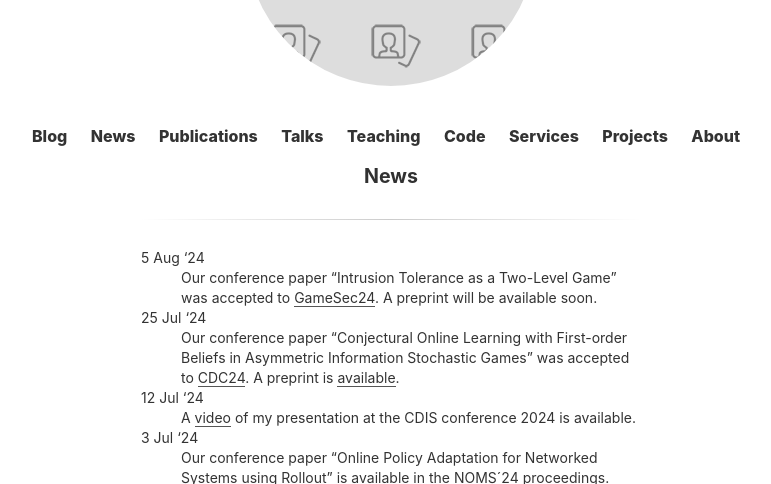
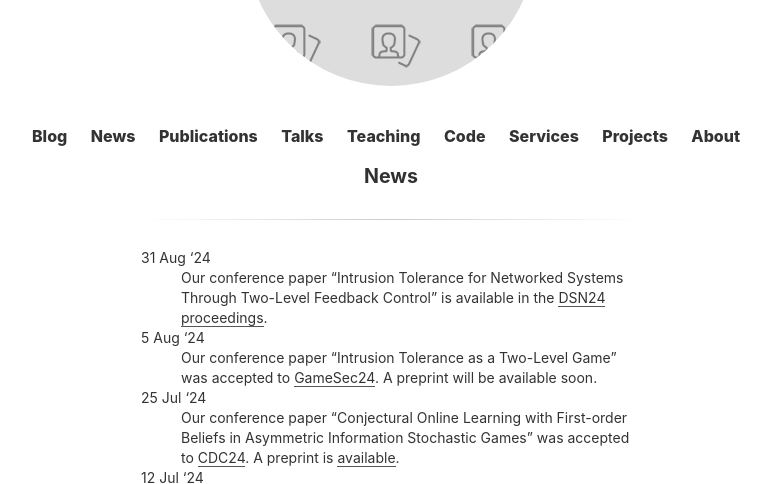
Before and after one commit to Limmen/Limmen.github.io, a Jekyll site: the page built from news.md, in a window 1280 px wide and 900 px high, cut to the strip 244-728 px from the top of the window. Shown: the whole strip, without its empty margins (249-1020 px from the left). Built offline with Jekyll 4.4.1, drawn with Linux system fonts in a browser that asks for light colours.

Commit message:
add link

```diff
--- a/news.md
+++ b/news.md
@@ -2,6 +2,9 @@
 layout: page
 title: News
 ---
+
+31 Aug '24
+:   Our conference paper "Intrusion Tolerance for Networked Systems Through Two-Level Feedback Control" is available in the [DSN24 proceedings](https://ieeexplore.ieee.org/document/10647020).
 
 5 Aug '24
 :   Our conference paper "Intrusion Tolerance as a Two-Level Game" was accepted to [GameSec24](https://www.gamesec-conf.org/). A preprint will be available soon.
```
Also changed, not shown: publications.md (+1 -0 lines).
